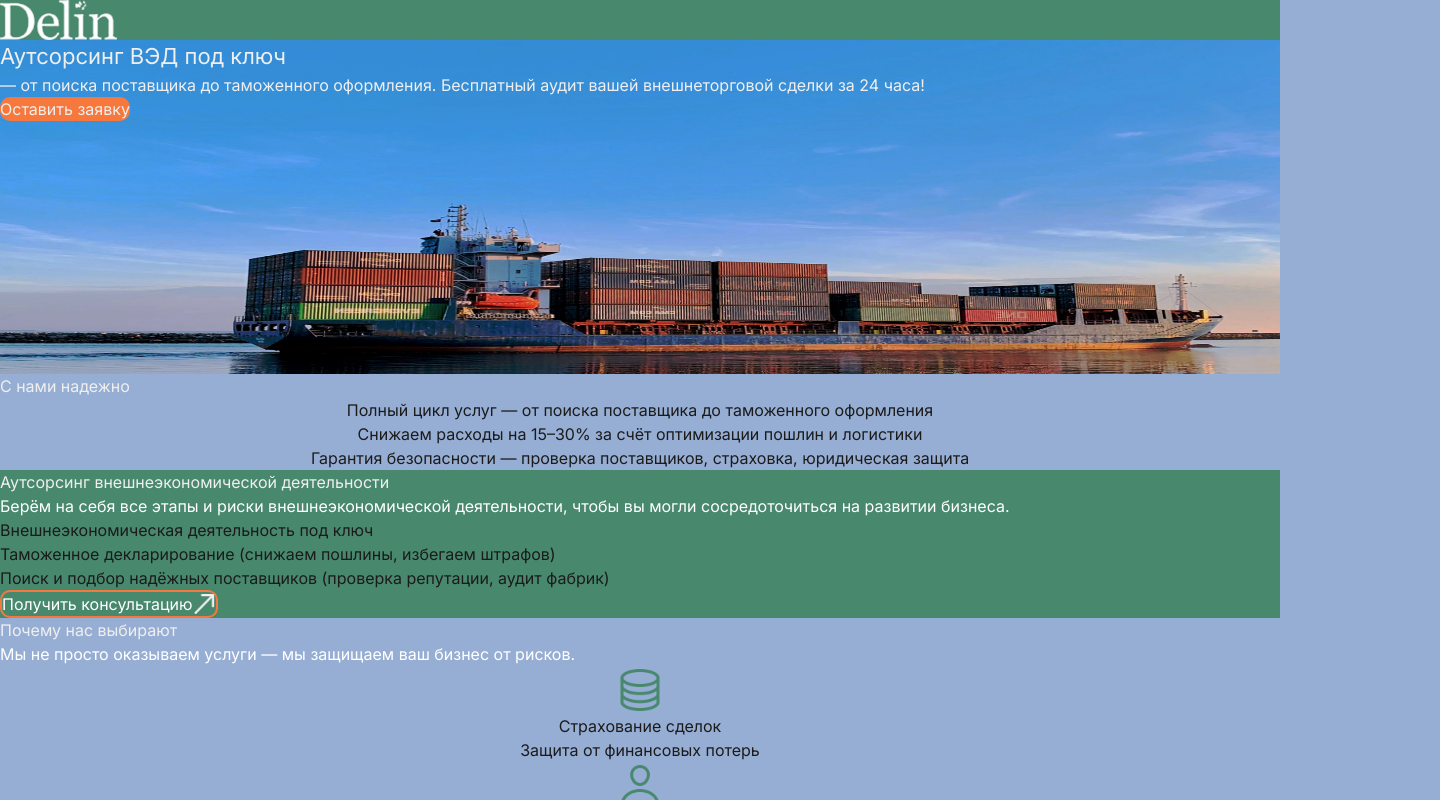
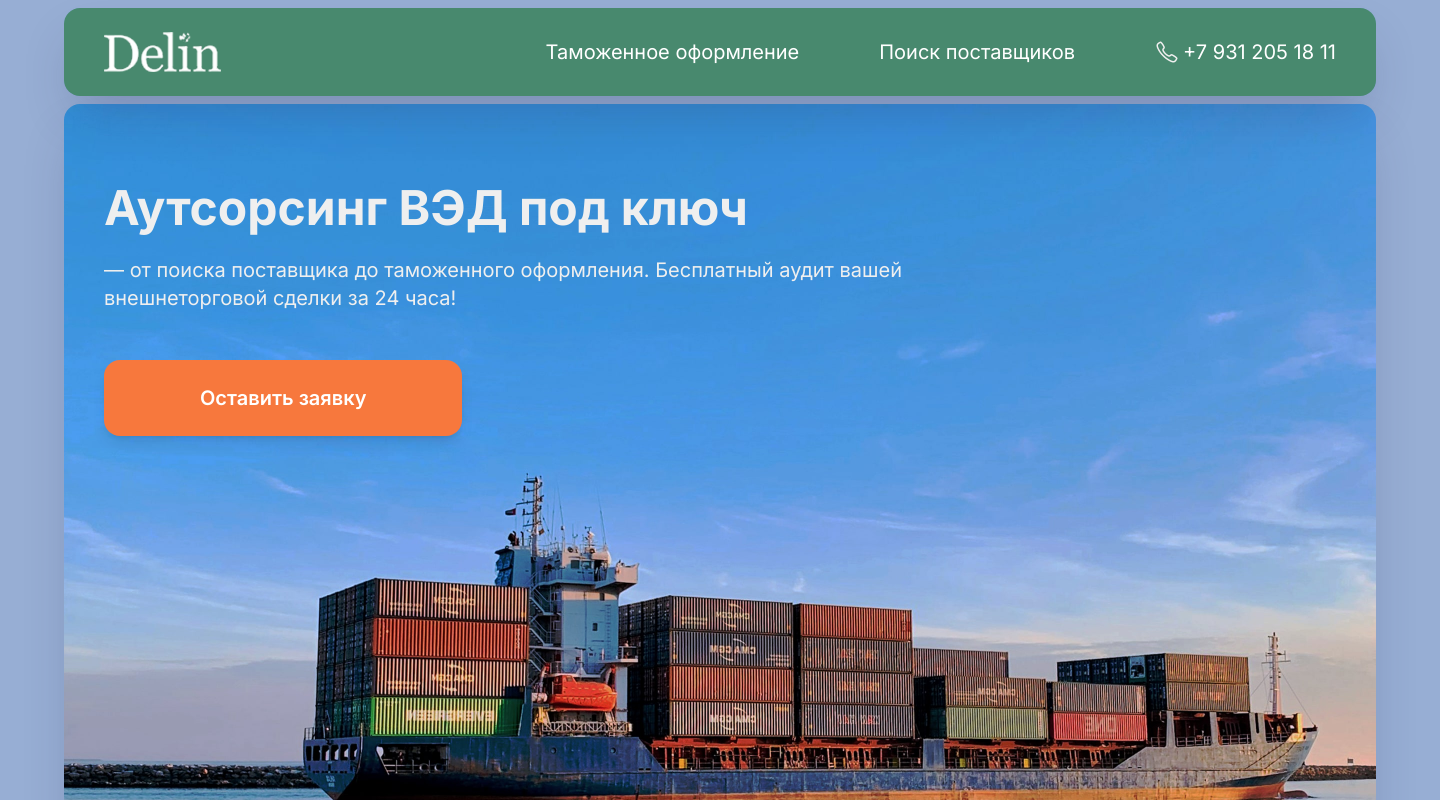
Before and after one commit to delin24/delin24, a Next.js app: page / in a window 1280 px wide. Shown: the top 800 px of the page, 1440 px wide, since content can reach past the window. Built offline with nearby package versions, Linux system fonts and the light colour scheme; no server answers.

Commit message:
work on tailwind config

```diff
--- a/postcss.config.js
+++ b/postcss.config.js
@@ -1,6 +1,5 @@
 module.exports = {
   plugins: {
     "@tailwindcss/postcss": {},
-    autoprefixer: {},
   },
 };
--- a/src/app/globals.css
+++ b/src/app/globals.css
@@ -1,14 +1,12 @@
-@import "tailwindcss/preflight";
-@import "tailwindcss/utilities";
+@import "tailwindcss";
 
-@layer base {
 :root {
   --foreground: #ffffff;
   --background: #97aed4;
+  /* --font-sans: "Inter", sans-serif; */
 }
 
 body {
   background: var(--background);
   color: var(--foreground);
 }
-}
```
Lines whose indentation alone changed are shown as unchanged.
